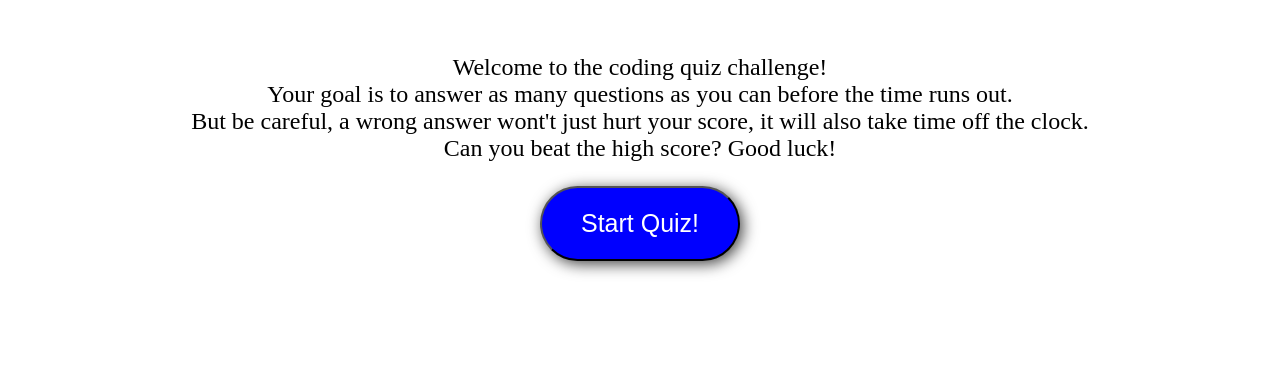
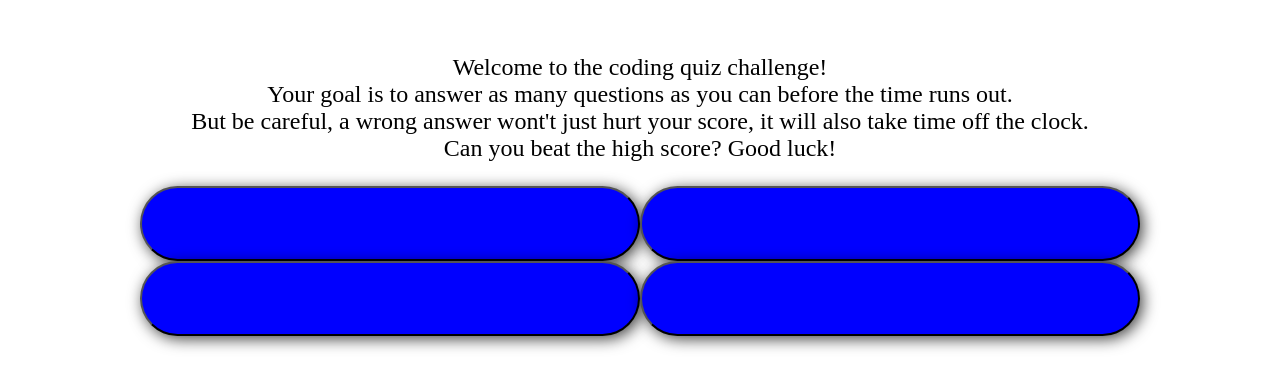
Before and after one commit to CmcCormack92/code-quiz, a plain HTML site: page index.html in a window 1280 px wide. Both pictures are taken after a click on the button "Start Quiz!". Shown: the part 280-668 px from the top of the page. Drawn offline with Linux system fonts and the light colour scheme.

Commit message:
add answer buttons

```diff
--- a/assets/css/style.css
+++ b/assets/css/style.css
@@ -38,14 +38,20 @@ header {
     font-size: x-large;
 }
 
-#btn {
+.answer-button {
+    display: flex;
+    flex-wrap: wrap;
+    justify-content: center;
+}
+
+.btn {
     background-color: blue;
     color: white;
     font-size: 25px;
-    width: 200px;
+    width: 500px;
     height: 75px;
     border-radius: 50px;
-    box-shadow: 3px 3px 15px rgba(0, 0, 0, .75) ;
+    box-shadow: 3px 3px 15px rgba(0, 0, 0, .75);
 }
 
 #btn:active {
--- a/assets/js/script.js
+++ b/assets/js/script.js
@@ -1,9 +1,11 @@
 var buttonEl = document.querySelector("#btn");
-var timeLeft = 75
+var ansBtn = document.querySelector(".answer-button");
+var timeLeft = 75;
 
 var startQuiz = function () {
     var timeLabel = document.querySelector("#time-label").textContent = "Time:";
     setInterval(timeHandler, 1000)
+    createBtn();
 };
 
 var timeHandler = function () {
@@ -13,6 +15,28 @@ var timeHandler = function () {
     }
 };
 
+var createBtn = function() {
+    buttonEl.remove("#btn");
+    var btn1 = document.createElement("button");
+    btn1.className = "btn";
+    btn1.id = btn1;
+    ansBtn.appendChild(btn1);
+
+    var btn2 = document.createElement("button");
+    btn2.className = "btn";
+    btn2.id = btn2;
+    ansBtn.appendChild(btn2);
+
+    var btn3 = document.createElement("button");
+    btn3.className = "btn";
+    btn3.id = btn3;
+    ansBtn.appendChild(btn3);
+
+    var btn4 = document.createElement("button");
+    btn4.className = "btn";
+    btn4.id = btn4;
+    ansBtn.appendChild(btn4);
+};
 
 
 
--- a/index.html
+++ b/index.html
@@ -43,8 +43,8 @@
         </div>
 
         <!--buttons-->
-        <div class="btn">
-            <button id="btn">Start Quiz!</button>
+        <div class="answer-button">
+            <button class="btn" id="btn">Start Quiz!</button>
         </div>
     </main>
 
```
